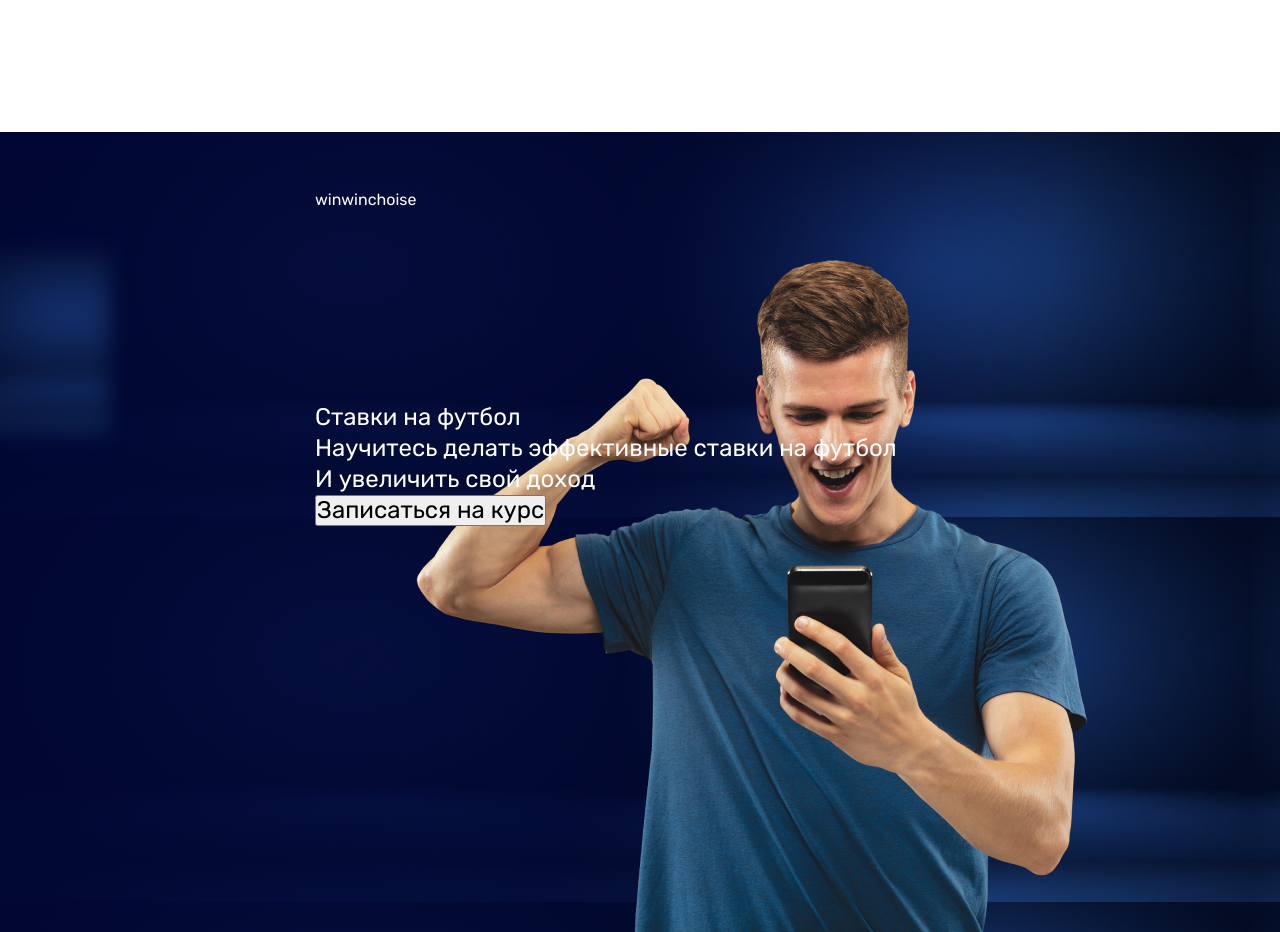
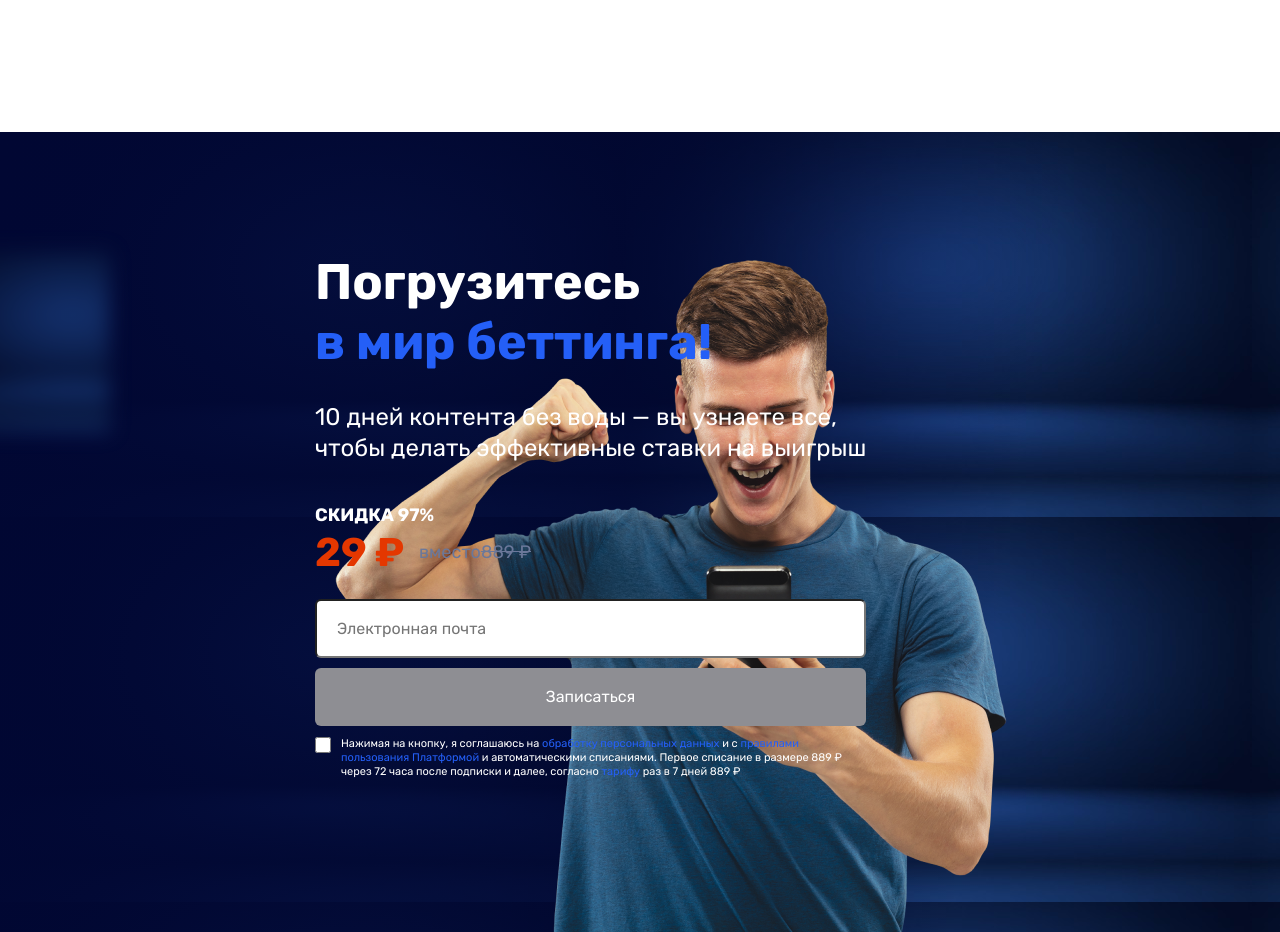
Before and after one commit to ggrelaxi/sport_bets_adaptive, a website: page src/index.html in a window 1280 px wide. Shown: the part 3040-3972 px from the top of the page. Drawn offline with Linux system fonts and the light colour scheme; files that its build step writes are made by us from their sources; files whose address does not match are found by name.

Commit message:
fix: first access_form fix:tag access_form fix:id access_form need-to-fix: when checked-> color of BTN

```diff
--- a/src/index.html
+++ b/src/index.html
@@ -133,21 +133,61 @@
 
 <!-- Блок форма записи -->
 
-<header class="access__form">
+<section class="access__form">
     <div class="wrapper">
         <div class="access__form__content">
             <div class="content__left">
-                <div class="logo">
-                    <!--                            <img src="img/triangle.png" alt=""/>-->
-                    <div class="logo__text"><span>winwin</span>choise</div>
+
+                <div class="reg__title">
+                    Погрузитесь <br>
+                    <span>в мир беттинга!</span>
                 </div>
+
                 <div class="description">
-                    <h1>Ставки на футбол</h1>
-                    <p>Научитесь делать эффективные ставки на футбол<br>
-                        И увеличить свой доход</p>
-                    <button>Записаться на курс</button>
+                    10 дней контента без воды — вы узнаете все,<br>
+                    чтобы делать эффективные ставки на выигрыш
+                </div>
 
+                <div class="price__block">
+                    <div class="sales">Скидка 97%</div>
+                    <div class="price">
+                        29 ₽
+                        <span class="old__price">
+                            вместо
+                            <span class="through">
+                                889 ₽
+                            </span>
+                        </span>
+                    </div>
                 </div>
+
+                <!-- form-->
+                <form class="form__reg">
+                    <label class="reg__label__email" for="email0" id="label-email0"></label>
+                    <div class="reg__container__label__email">
+                        <input class="reg__input-email" type="email" id="email0"
+                               placeholder="Электронная почта">
+                    </div>
+
+                    <button id="submitBtn0">Записаться</button>
+                    <div class="agreement">
+                        <input class="reg__checkbox" type="checkbox" id="checkbox0">
+                        <!--                        <div class="reg__checkbox" id="checkbox-mark"></div>-->
+                        <label class="reg__label__checkbox" for="checkbox0">
+                            Нажимая на кнопку, я соглашаюсь на
+                            <span class="href__to"> обработку персональных данных</span>
+                            и с
+                            <span class="href__to">правилами пользования Платформой</span>
+                            и автоматическими списаниями. Первое списание в размере 889 ₽
+                            через 72 часа после подписки и далее, согласно
+                            <span class="href__to">тарифу</span>
+                            раз в 7 дней 889 ₽
+                        </label>
+                    </div>
+
+
+
+                </form>
             </div>
 
             <div class="content__right">
@@ -155,7 +195,7 @@
             </div>
         </div>
     </div>
-</header>
+</section>
 
 
 <!-- Блок "Программа курса" -->
@@ -269,7 +309,7 @@
 </section>
 <!-- Блок форма записи -->
 
-<header class="access__form">
+<section class="access__form">
     <div class="wrapper">
         <div class="access__form__content">
             <div class="content__left">
@@ -299,17 +339,17 @@
 
                 <!-- form-->
                 <form class="form__reg">
-                    <label class="reg__label__email" for="email" id="label-email"></label>
+                    <label class="reg__label__email" for="email1" id="label-email1"></label>
                     <div class="reg__container__label__email">
-                        <input class="reg__input-email" type="email" id="email"
+                        <input class="reg__input-email" type="email" id="email1"
                                placeholder="Электронная почта">
                     </div>
 
-                    <button id="submitBtn">Записаться</button>
+                    <button id="submitBtn1">Записаться</button>
                     <div class="agreement">
-                        <input class="reg__checkbox" type="checkbox" id="checkbox">
+                        <input class="reg__checkbox" type="checkbox" id="checkbox1">
 <!--                        <div class="reg__checkbox" id="checkbox-mark"></div>-->
-                        <label class="reg__label__checkbox" for="checkbox">
+                        <label class="reg__label__checkbox" for="checkbox1">
                             Нажимая на кнопку, я соглашаюсь на
                             <span class="href__to"> обработку персональных данных</span>
                             и с
@@ -331,7 +371,7 @@
             </div>
         </div>
     </div>
-</header>
+</section>
 
 
 <!-- Блок футер -->
```
Also changed, not shown: build/index.html.
